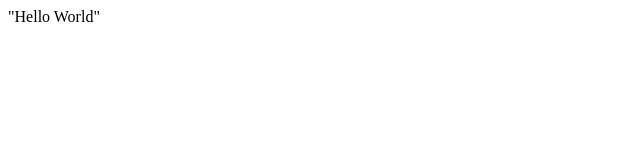
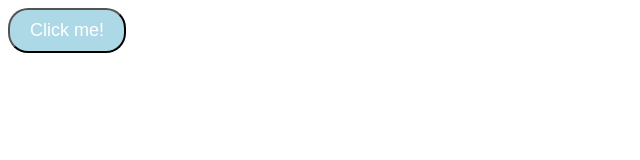
Before and after one commit to deaxtivate/deaxtivate.github.io, a plain HTML site: page index.html in a window 1280 px wide. Shown: the whole page, without its empty margins (0-640 px from the left). Drawn offline with Linux system fonts and the light colour scheme.

Commit message:
Add files via upload

```diff
--- /dev/null
+++ b/helloworld.js
@@ -0,0 +1,6 @@
+const button = document.getElementById('fancy-button');
+
+button.addEventListener('click', () => {
+  /* Do something when the button is clicked */
+  alert('You clicked the fancy button!');
+});
--- a/index.html
+++ b/index.html
@@ -1 +1,14 @@
-"Hello World"
+<!DOCTYPE html>
+<html>
+<head>
+    <meta charset='utf-8'>
+    <meta http-equiv='X-UA-Compatible' content='IE=edge'>
+    <title>Bước đầu để trở thành 1 senior</title>
+    <meta name='viewport' content='width=device-width, initial-scale=1'>
+    <link rel='stylesheet' type='text/css' media='screen' href='style.css'>
+    <button id="fancy-button">Click me!</button>
+    <script src='helloworld.js'></script>
+</head>
+<body>
+</body>
+</html>
--- /dev/null
+++ b/style.css
@@ -0,0 +1,14 @@
+#fancy-button {
+    /* Add some style to the button */
+    font-size: 18px;
+    padding: 10px 20px;
+    border-radius: 20px;
+    background-color: lightblue;
+    color: white;
+    /* Add a hover effect */
+    cursor: pointer;
+    transition: all 0.3s;
+  }
+  #fancy-button:hover {
+    background-color: rgb(71, 71, 164);
+  }
```
